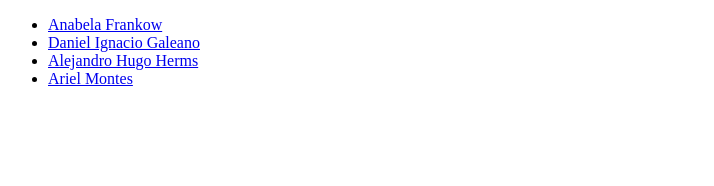
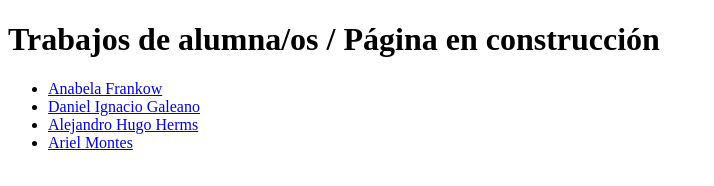
Before and after one commit to fernandoggaitan/media_beca, a plain HTML site: page index.html in a window 1280 px wide. Shown: the whole page, without its empty margins (0-714 px from the left). Drawn offline with Linux system fonts and the light colour scheme.

Commit message:
Proyecto de Ruiz Zapata

```diff
--- a/index.html
+++ b/index.html
@@ -6,6 +6,7 @@
     <title>Trabajos de alumna/os</title>
 </head>
 <body>
+    <h1> Trabajos de alumna/os / Página en construcción </h1>
     <ul>
         <li>
             <a target="_blank" href="./trabajos/frankow/index.html"> Anabela Frankow </a>
```
